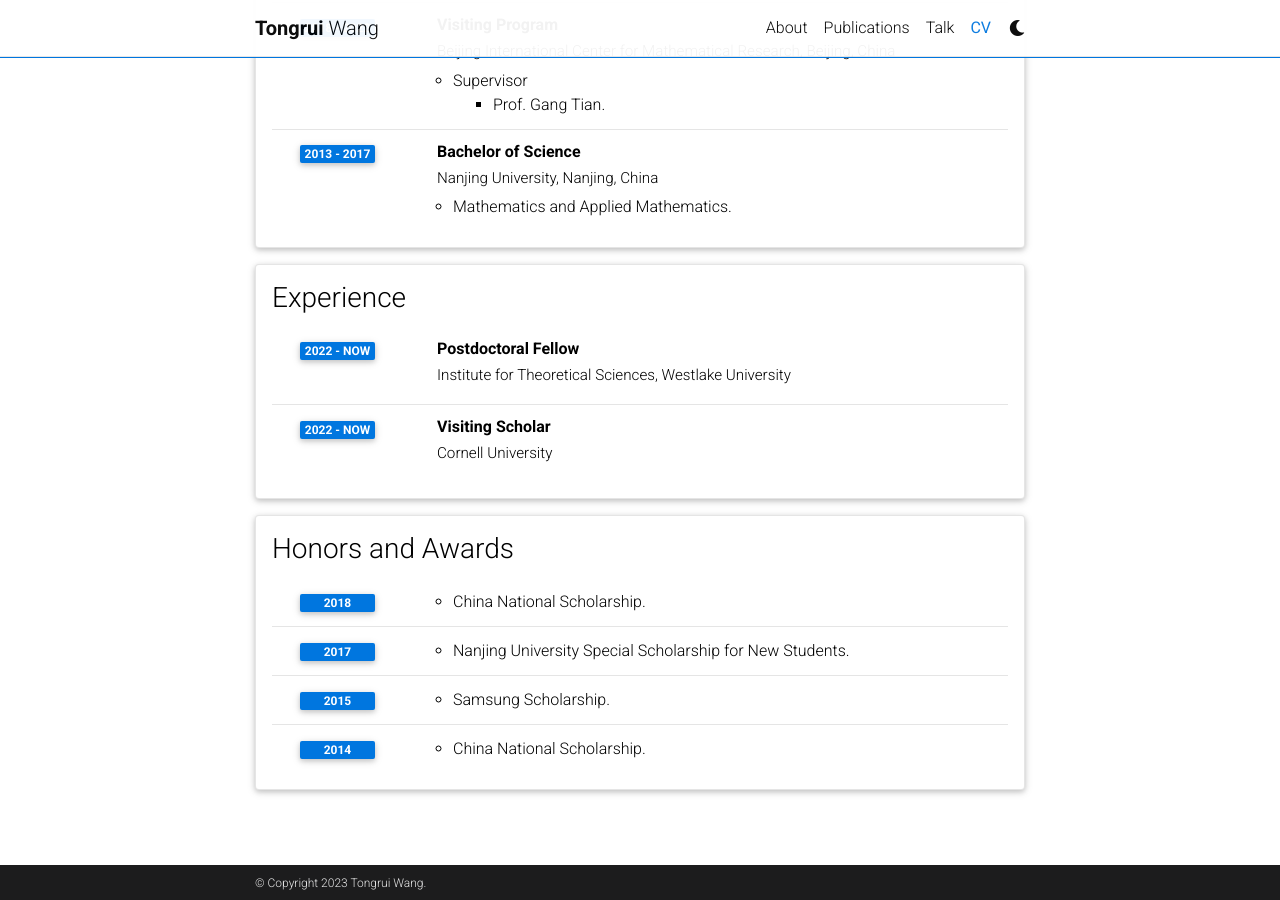
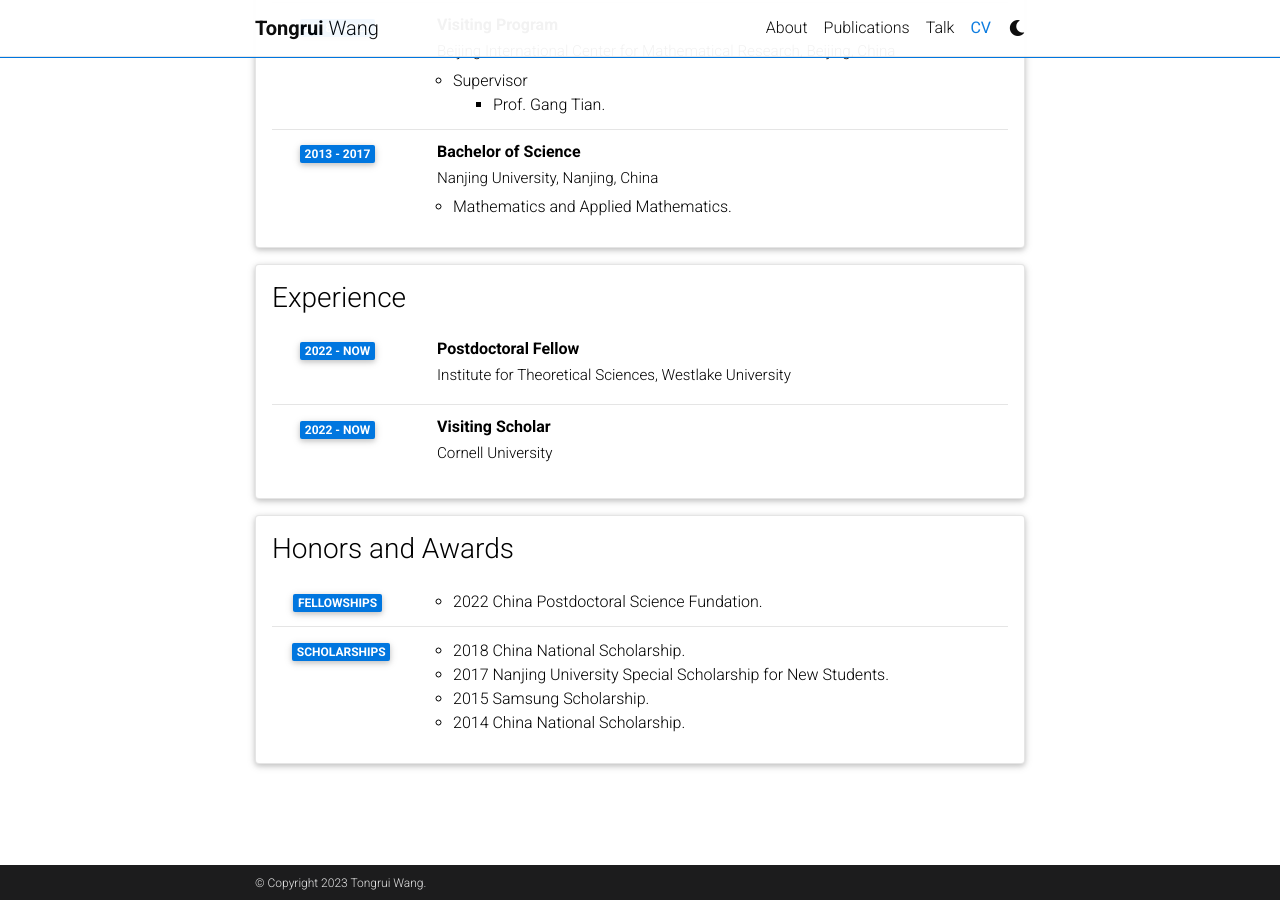
Before and after one commit to XilunL/XilunL.github.io, a Jekyll site: the page built from _pages/cv.md, in a window 1280 px wide and 900 px high, scrolled down 811 px. Built offline with Jekyll 4.4.1, drawn with Linux system fonts in a browser that asks for light colours; comment, search, counter and statistics services are not loaded; a style sheet for code colours, icons or effects is not loaded.

Commit message:
Update cv.yml

```diff
--- a/_data/cv.yml
+++ b/_data/cv.yml
@@ -51,15 +51,12 @@
 - title: Honors and Awards
   type: time_table
   contents:
-    - year: 2018
+    - year: Fellowships
       items:
-        - China National Scholarship.
-    - year: 2017
+        - 2022 China Postdoctoral Science Fundation.
+    - year: Scholarships
       items:
-        - Nanjing University Special Scholarship for New Students.
-    - year: 2015
-      items:
-        - Samsung Scholarship.
-    - year: 2014
-      items:
-        - China National Scholarship.
+        - 2018 China National Scholarship.
+        - 2017 Nanjing University Special Scholarship for New Students.
+        - 2015 Samsung Scholarship.
+        - 2014 China National Scholarship.
```
